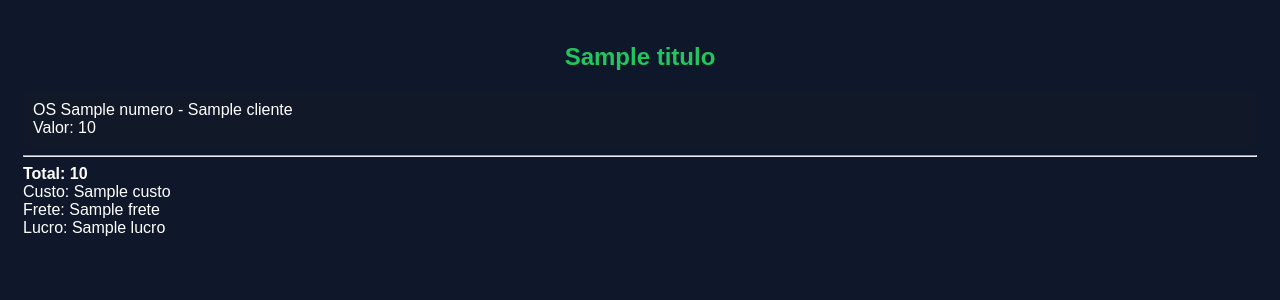
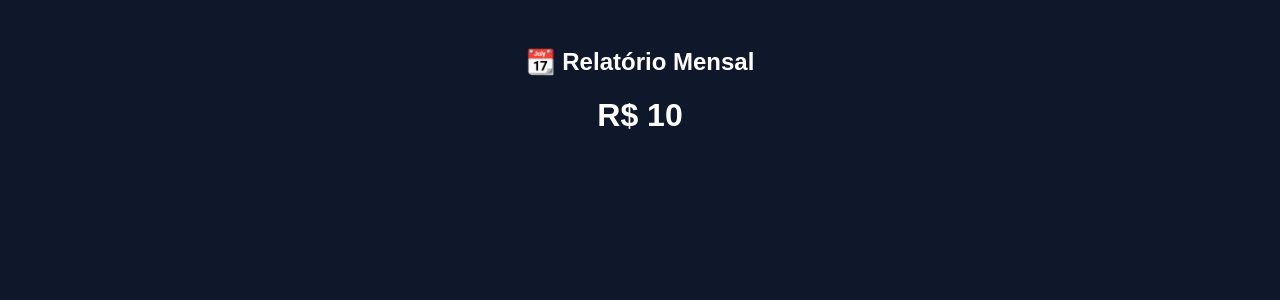
Before and after one commit to LACellcelulares/lacellsistema, a Flask app: template templates/relatorio.html in a window 1280 px wide. Shown: the top 300 px of the page. Run offline with Flask 3, Linux system fonts and the light colour scheme; the template is opened without the code that fills it: most values are stand-ins (such as "Sample title", 1, 10 or a date in 2020).

Commit message:
Update relatorio.html

```diff
--- a/templates/relatorio.html
+++ b/templates/relatorio.html
@@ -2,36 +2,23 @@
 <html lang="pt-br">
 <head>
 <meta charset="UTF-8">
+
 <style>
-body{background:#0f172a;color:white;font-family:Arial;padding:15px;}
-h2{text-align:center;color:#22c55e;}
-
-.card{
-    background:#111827;
-    padding:10px;
-    margin-bottom:8px;
-    border-radius:8px;
+body{
+    background:#0f172a;
+    color:white;
+    font-family:Arial;
+    text-align:center;
+    padding:20px;
 }
 </style>
 </head>
 
 <body>
 
-<h2>{{ titulo }}</h2>
+<h2>📆 Relatório Mensal</h2>
 
-{% for os in lista %}
-<div class="card">
-OS {{ os.numero }} - {{ os.cliente }}<br>
-Valor: {{ os.valor }}
-</div>
-{% endfor %}
-
-<hr>
-
-<b>Total: {{ total }}</b><br>
-Custo: {{ custo }}<br>
-Frete: {{ frete }}<br>
-Lucro: {{ lucro }}
+<h1>R$ {{ total }}</h1>
 
 </body>
 </html>
```
